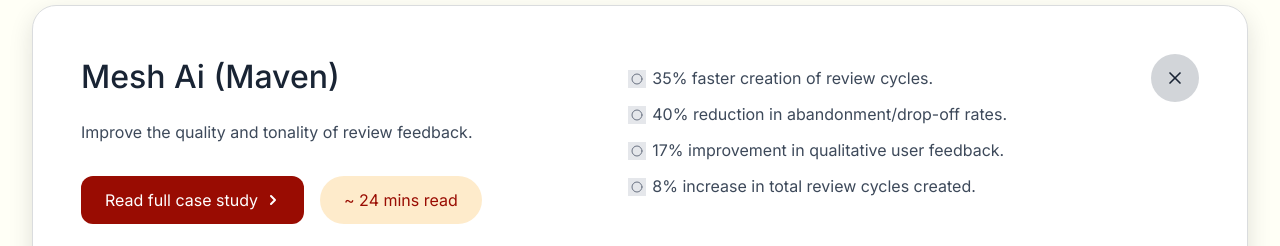
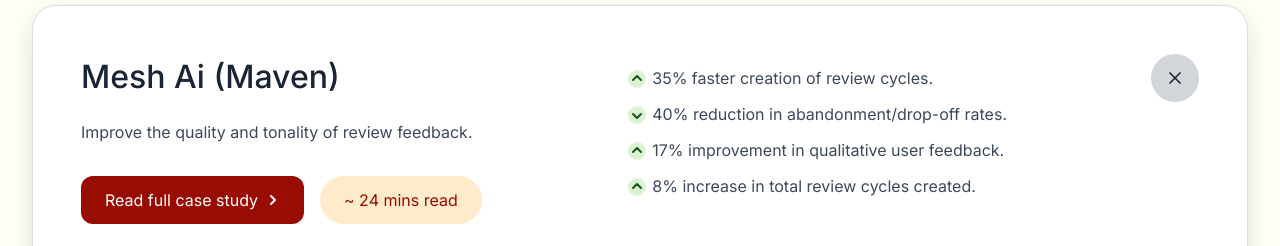
Before and after one commit to omgsumbody/port, a Next.js app: page / in a window 1280 px wide. Both pictures are taken after a click on the element 1153 px from the left and 1002 px from the top of the page. Shown: the part 735-981 px from the top of the page. Built offline with nearby package versions, Linux system fonts and the light colour scheme.

Commit message:
Replace stat list placeholder icons with statlistup.svg and statlistd.svg

```diff
--- a/src/components/CardExpandModal.tsx
+++ b/src/components/CardExpandModal.tsx
@@ -92,37 +92,25 @@
                     {/* The user specifically asked to move statslist 120px to left, changing mr-[72px] to mr-[192px] */}
                     <div className="flex flex-col gap-[12px] mt-[12px] mr-[192px] min-w-[340px] shrink-0">
                         <div className="flex items-start gap-[6px]">
-                            {/* Icon Placeholder */}
-                            <div className="w-[18px] h-[18px] bg-gray-200 shrink-0 flex items-center justify-center mt-1">
-                                <svg width="12" height="12" viewBox="0 0 24 24" fill="none" stroke="currentColor" strokeWidth="2" strokeLinecap="round" strokeLinejoin="round" className="text-gray-500"><circle cx="12" cy="12" r="10" /></svg>
-                            </div>
+                            <Image src="/assets/Landing/cards exp/statlistup.svg" alt="up" width={18} height={18} className="shrink-0 mt-1" />
                             <p className="font-inter font-normal text-[16px] leading-[24px] text-grey-80 break-words">
                                 35% faster creation of review cycles.
                             </p>
                         </div>
                         <div className="flex items-start gap-[6px]">
-                            {/* Icon Placeholder */}
-                            <div className="w-[18px] h-[18px] bg-gray-200 shrink-0 flex items-center justify-center mt-1">
-                                <svg width="12" height="12" viewBox="0 0 24 24" fill="none" stroke="currentColor" strokeWidth="2" strokeLinecap="round" strokeLinejoin="round" className="text-gray-500"><circle cx="12" cy="12" r="10" /></svg>
-                            </div>
+                            <Image src="/assets/Landing/cards exp/statlistd.svg" alt="down" width={18} height={18} className="shrink-0 mt-1" />
                             <p className="font-inter font-normal text-[16px] leading-[24px] text-grey-80 break-words">
                                 40% reduction in abandonment/drop-off rates.
                             </p>
                         </div>
                         <div className="flex items-start gap-[6px]">
-                            {/* Icon Placeholder */}
-                            <div className="w-[18px] h-[18px] bg-gray-200 shrink-0 flex items-center justify-center mt-1">
-                                <svg width="12" height="12" viewBox="0 0 24 24" fill="none" stroke="currentColor" strokeWidth="2" strokeLinecap="round" strokeLinejoin="round" className="text-gray-500"><circle cx="12" cy="12" r="10" /></svg>
-                            </div>
+                            <Image src="/assets/Landing/cards exp/statlistup.svg" alt="up" width={18} height={18} className="shrink-0 mt-1" />
                             <p className="font-inter font-normal text-[16px] leading-[24px] text-grey-80 break-words">
                                 17% improvement in qualitative user feedback.
                             </p>
                         </div>
                         <div className="flex items-start gap-[6px]">
-                            {/* Icon Placeholder */}
-                            <div className="w-[18px] h-[18px] bg-gray-200 shrink-0 flex items-center justify-center mt-1">
-                                <svg width="12" height="12" viewBox="0 0 24 24" fill="none" stroke="currentColor" strokeWidth="2" strokeLinecap="round" strokeLinejoin="round" className="text-gray-500"><circle cx="12" cy="12" r="10" /></svg>
-                            </div>
+                            <Image src="/assets/Landing/cards exp/statlistup.svg" alt="up" width={18} height={18} className="shrink-0 mt-1" />
                             <p className="font-inter font-normal text-[16px] leading-[24px] text-grey-80 break-words">
                                 8% increase in total review cycles created.
                             </p>
```
Also changed, not shown: public/assets/Landing/cards exp/statlistd.svg (added), public/assets/Landing/cards exp/statlistup.svg (added).
